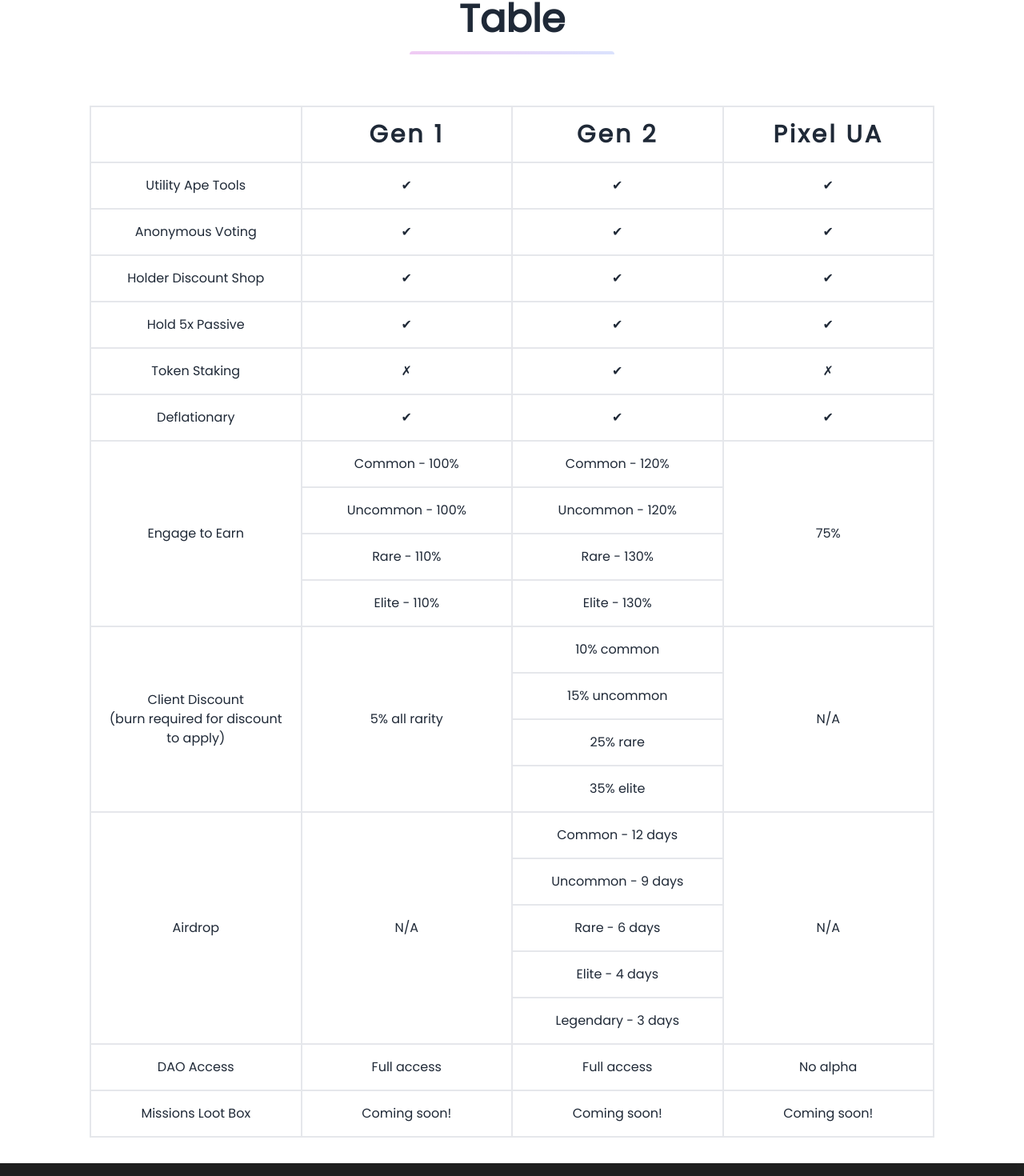
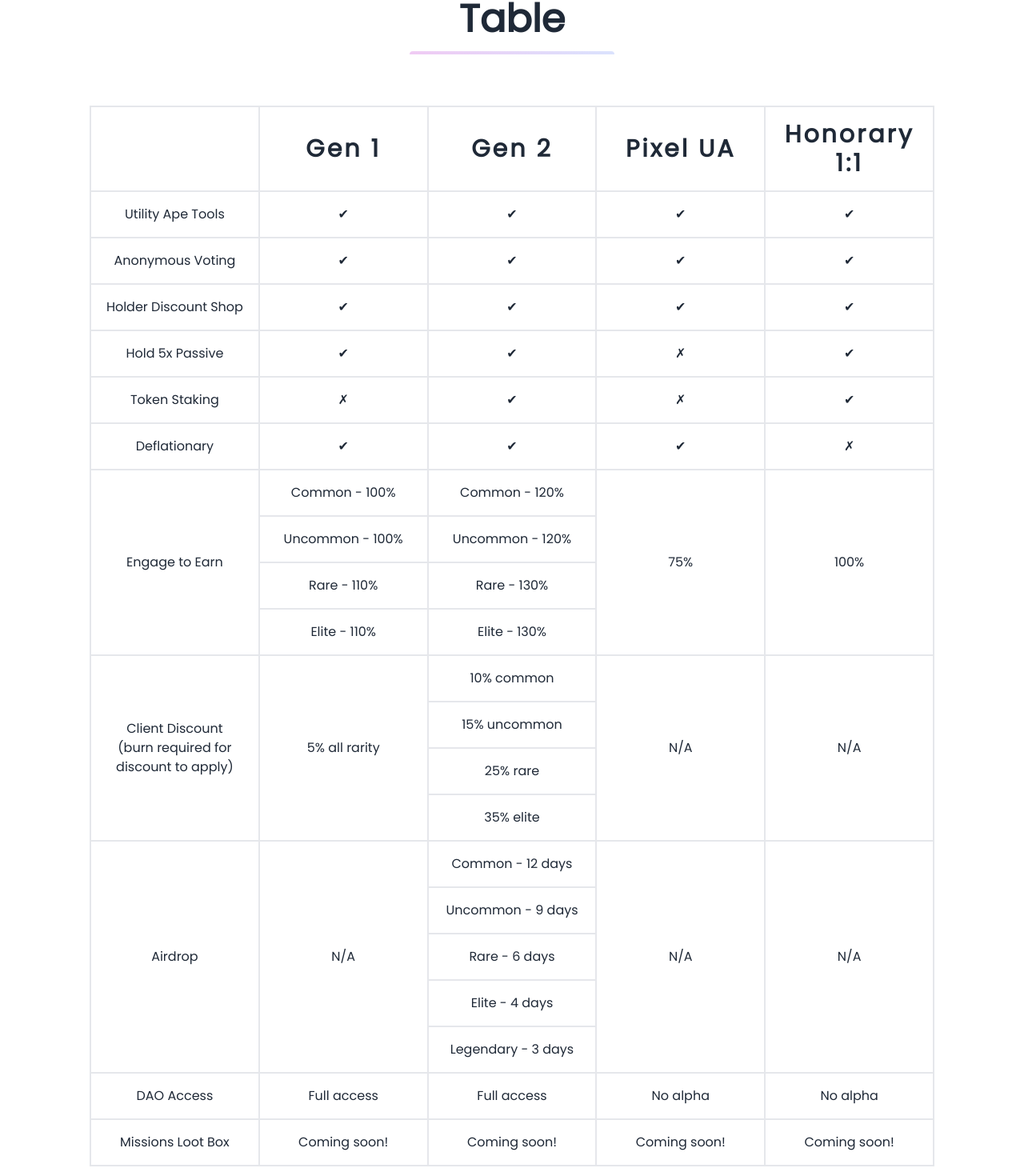
Before and after one commit to jhigger/ua-holders-page, a Next.js app: page / in a window 1280 px wide. Shown: the part 1848-3318 px from the top of the page at 80% size. Built offline with nearby package versions, Linux system fonts and the light colour scheme; grey boxes are pictures that could not be loaded.

Commit message:
update table

```diff
--- a/src/components/Table.tsx
+++ b/src/components/Table.tsx
@@ -10,7 +10,7 @@ const Table = () => {
 			<div className="mb-16 w-full">
 				<div className="gradient mx-auto my-0 h-1 w-64 rounded-t py-0 opacity-25"></div>
 			</div>
-			<div className="container mx-auto grid grid-cols-12 place-items-center border text-xs sm:text-base">
+			<div className="container mx-auto grid grid-cols-5 place-items-center border text-xs sm:text-base">
 				<>
 					<Cell />
 					<Cell>
@@ -28,9 +28,15 @@ const Table = () => {
 							Pixel UA
 						</span>
 					</Cell>
+					<Cell>
+						<span className="text-xl font-bold tracking-widest lg:text-3xl">
+							Honorary 1:1
+						</span>
+					</Cell>
 				</>
 				<>
 					<Cell>Utility Ape Tools</Cell>
+					<Cell>&#10004;</Cell>
 					<Cell>&#10004;</Cell>
 					<Cell>&#10004;</Cell>
 					<Cell>&#10004;</Cell>
@@ -40,9 +46,11 @@ const Table = () => {
 					<Cell>&#10004;</Cell>
 					<Cell>&#10004;</Cell>
 					<Cell>&#10004;</Cell>
+					<Cell>&#10004;</Cell>
 				</>
 				<>
 					<Cell>Holder Discount Shop</Cell>
+					<Cell>&#10004;</Cell>
 					<Cell>&#10004;</Cell>
 					<Cell>&#10004;</Cell>
 					<Cell>&#10004;</Cell>
@@ -51,6 +59,7 @@ const Table = () => {
 					<Cell>Hold 5x Passive</Cell>
 					<Cell>&#10004;</Cell>
 					<Cell>&#10004;</Cell>
+					<Cell>&#x2717;</Cell>
 					<Cell>&#10004;</Cell>
 				</>
 				<>
@@ -58,17 +67,19 @@ const Table = () => {
 					<Cell>&#x2717;</Cell>
 					<Cell>&#10004;</Cell>
 					<Cell>&#x2717;</Cell>
+					<Cell>&#10004;</Cell>
 				</>
 				<>
 					<Cell>Deflationary</Cell>
 					<Cell>&#10004;</Cell>
 					<Cell>&#10004;</Cell>
 					<Cell>&#10004;</Cell>
+					<Cell>&#x2717;</Cell>
 				</>
 				{/* -----------------*/}
 				<>
 					<Cell>Engage to Earn</Cell>
-					<div className="col-span-3 grid h-full w-full grid-rows-2">
+					<div className="col-span-1 grid h-full w-full grid-rows-2">
 						<div className="col-span-6 flex h-full w-full items-center justify-center border p-0 text-center lg:p-4">
 							Common - 100%
 						</div>
@@ -82,7 +93,7 @@ const Table = () => {
 							Elite - 110%
 						</div>
 					</div>
-					<div className="col-span-3 grid h-full w-full grid-rows-2">
+					<div className="col-span-1 grid h-full w-full grid-rows-2">
 						<div className="col-span-6 flex h-full w-full items-center justify-center border p-0 text-center lg:p-4">
 							Common - 120%
 						</div>
@@ -97,6 +108,7 @@ const Table = () => {
 						</div>
 					</div>
 					<Cell>75%</Cell>
+					<Cell>100%</Cell>
 				</>
 				<>
 					<Cell>
@@ -107,7 +119,7 @@ const Table = () => {
 						</>
 					</Cell>
 					<Cell>5% all rarity</Cell>
-					<div className="col-span-3 grid h-full w-full grid-rows-2">
+					<div className="col-span-1 grid h-full w-full grid-rows-2">
 						<div className="col-span-6 flex h-full w-full items-center justify-center border p-0 text-center lg:p-4">
 							10% common
 						</div>
@@ -122,11 +134,12 @@ const Table = () => {
 						</div>
 					</div>
 					<Cell>N/A</Cell>
+					<Cell>N/A</Cell>
 				</>
 				<>
 					<Cell>Airdrop</Cell>
 					<Cell>N/A</Cell>
-					<div className="col-span-3 grid h-full w-full grid-rows-2">
+					<div className="col-span-1 grid h-full w-full grid-rows-2">
 						<div className="col-span-6 flex h-full w-full items-center justify-center border p-0 text-center lg:p-4">
 							Common - 12 days
 						</div>
@@ -144,15 +157,18 @@ const Table = () => {
 						</div>
 					</div>
 					<Cell>N/A</Cell>
+					<Cell>N/A</Cell>
 				</>
 				<>
 					<Cell>DAO Access</Cell>
 					<Cell>Full access</Cell>
 					<Cell>Full access</Cell>
 					<Cell>No alpha</Cell>
+					<Cell>No alpha</Cell>
 				</>
 				<>
 					<Cell>Missions Loot Box</Cell>
+					<Cell>Coming soon!</Cell>
 					<Cell>Coming soon!</Cell>
 					<Cell>Coming soon!</Cell>
 					<Cell>Coming soon!</Cell>
@@ -164,7 +180,7 @@ const Table = () => {
 
 const Cell = ({ children }: { children?: JSX.Element | string | null }) => {
 	return (
-		<div className="col-span-3 flex h-full w-full items-center justify-center border p-0 text-center lg:p-4">
+		<div className="col-span-1 flex h-full w-full items-center justify-center border p-0 text-center lg:p-4">
 			{children}
 		</div>
 	);
```
